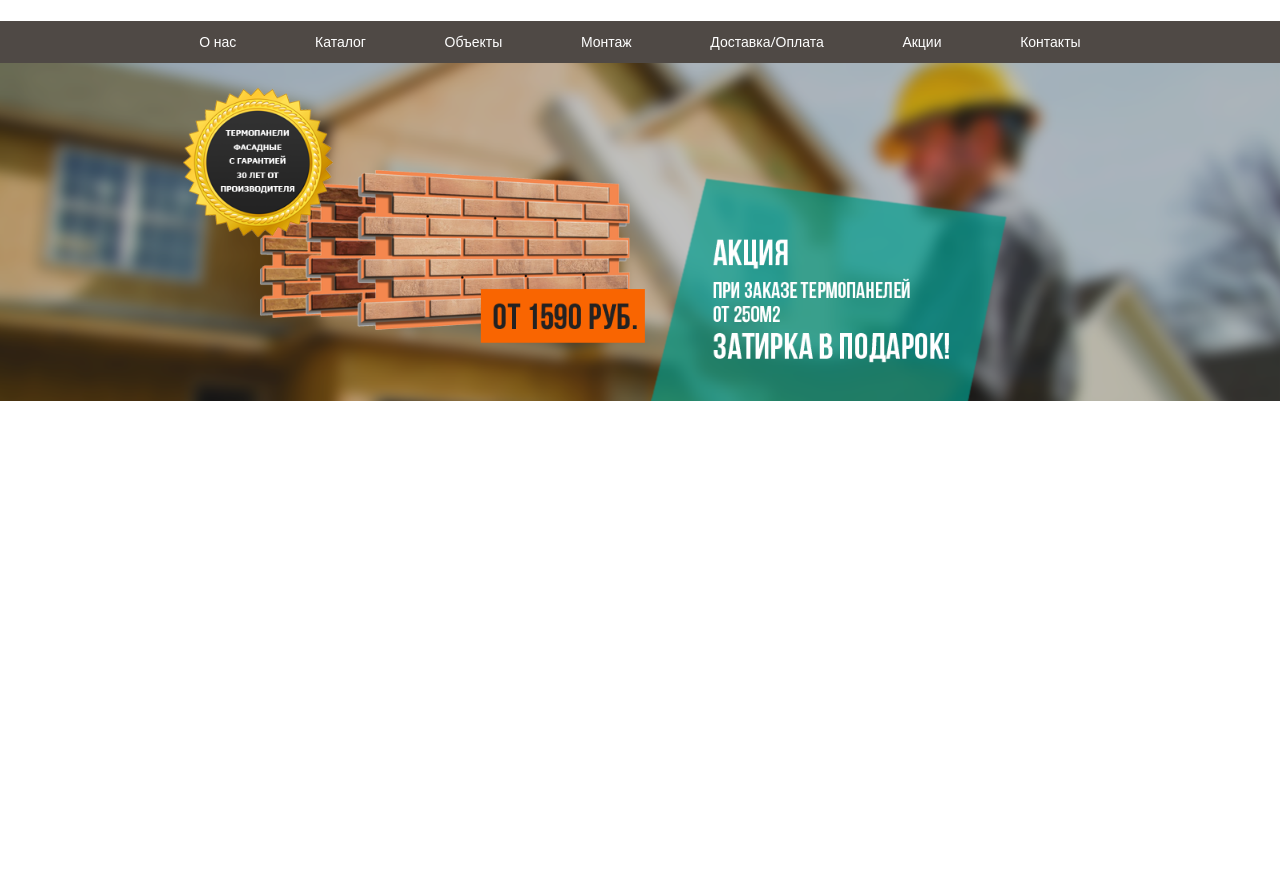
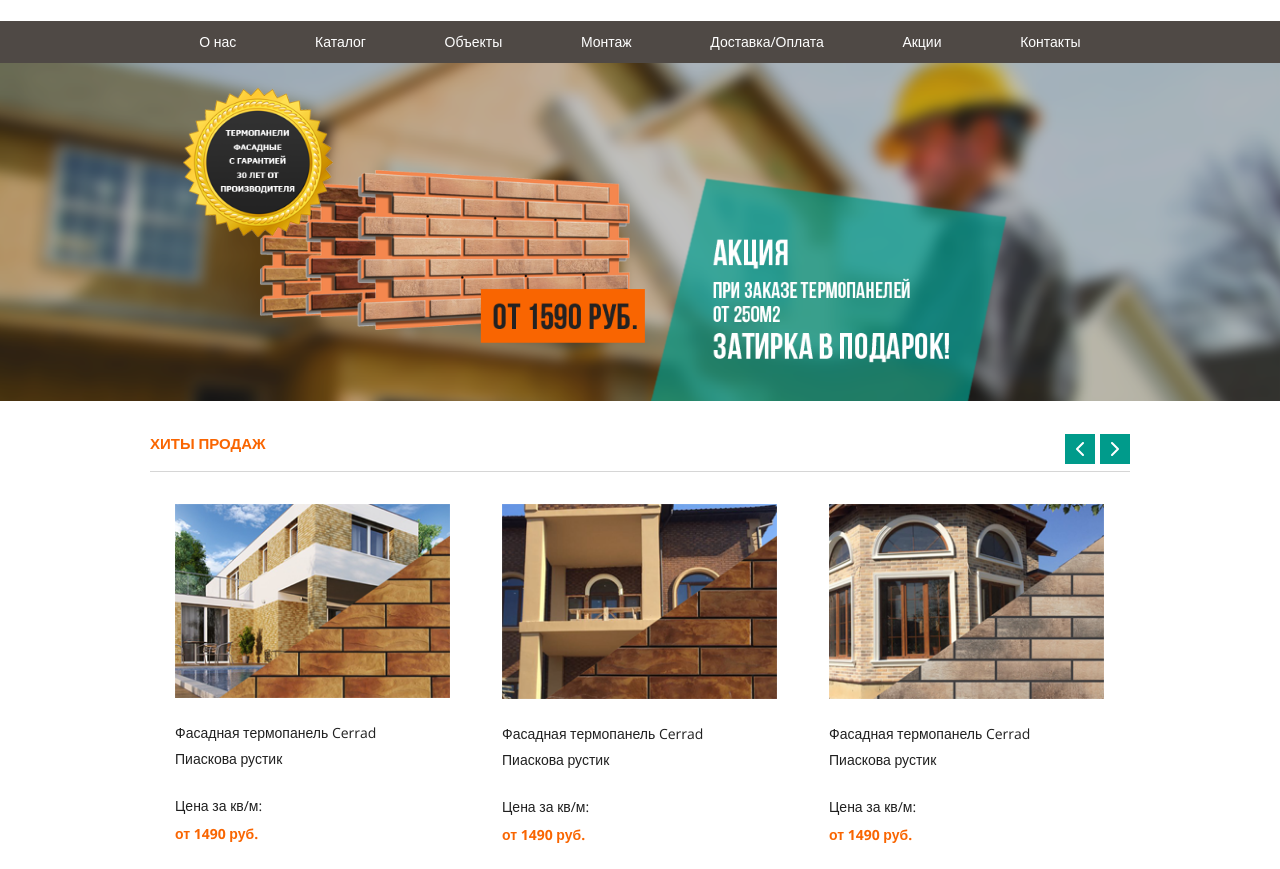
Before and after one commit to IvanFesenko/bogorodstroy, a plain HTML site: page index.html in a window 1280 px wide. Shown: the part 112-981 px from the top of the page. Before the commit the page ends 800 px from the top, so only its background shows below. Drawn offline with nearby package versions, Linux system fonts and the light colour scheme.

Commit message:
hits section added

```diff
--- a/css/style.css
+++ b/css/style.css
@@ -2,7 +2,7 @@
 font-family: 'Open Sans', sans-serif; */
 
 body {
-  font-family: var(--main-font);
+  font-family: "Open Sans", sans-serif;
 }
 
 html {
@@ -67,10 +67,6 @@ html {
   font-size: 14px;
   color: #fff;
 }
-/*
-.banner {
-  display: flex;
-} */
 
 .relative {
   position: relative;
@@ -114,3 +110,76 @@ html {
   color: #009b8b;
   text-decoration: dotted;
 }
+
+.section-title {
+  font-size: 15px;
+  font-weight: 700;
+  text-transform: uppercase;
+  color: #f96501;
+  margin-bottom: 32px;
+  border-bottom: 1px solid #d6d6d6;
+  padding-bottom: 18px;
+}
+
+.trade-hits {
+  padding-top: 30px;
+  padding-bottom: 20px;
+}
+
+.trade-hits__list-item {
+  max-width: 300px;
+  padding-left: 25px;
+}
+
+.trade-hits__list .slick-arrow {
+  position: absolute;
+  z-index: 5;
+  right: 0px;
+  top: -70px;
+  width: 30px;
+  height: 30px;
+  background-color: #009b8b;
+  background-repeat: no-repeat;
+  background-position: center;
+  font-size: 0;
+  border: none;
+  cursor: pointer;
+}
+
+/* Стрелка влево */
+.trade-hits__list .slick-arrow.slick-prev {
+  background-image: url(../img/hits-slider/sl-arrow_l.svg);
+  right: 35px;
+}
+/* Стрелка вправо */
+.trade-hits__list .slick-arrow.slick-next {
+  background-image: url(../img/hits-slider/sl-arrow_r.svg);
+}
+
+.trade-hits__list-item--img {
+  margin-bottom: 22px;
+}
+
+.trade-hits__list-item--title {
+  font-size: 14px;
+  font-weight: 400;
+  color: #202020;
+  line-height: 26px;
+  margin-bottom: 20px;
+}
+
+.trade-hits__list-item--title span {
+  display: block;
+}
+
+.trade-hits__list-item--price {
+  font-size: 14px;
+  color: #202020;
+  line-height: 28px;
+}
+
+.trade-hits__list-item--price span {
+  display: block;
+  font-weight: 700;
+  color: #f96501;
+}
--- a/index.html
+++ b/index.html
@@ -74,19 +74,117 @@
           </ul>
         </div>
       </nav>
-    </header>
-
       <ul class="header__slider">
         <li class="header__slider-item">
-        <img src="./img/header-slider/slide1.webp" alt="1" />
+          <img src="./img/header-slider/slide1.webp" alt="" />
         </li>
         <li class="header__slider-item">
-        <img src="./img/header-slider/slide2.webp" alt="2" />
+          <img src="./img/header-slider/slide2.webp" alt="" />
         </li>
         <li class="header__slider-item">
-        <img src="./img/header-slider/slide3.webp" alt="N" />
+          <img src="./img/header-slider/slide3.webp" alt="" />
         </li>
       </ul>
+    </header>
+    <main class="main-content">
+      <div class="container">
+        <section class="trade-hits">
+          <h2 class="section-title">ХИТЫ ПРОДАЖ</h2>
+          <ul class="trade-hits__list">
+            <li class="trade-hits__list-item">
+              <img
+                src="./img/hits-slider/slide1.webp"
+                alt=""
+                class="trade-hits__list-item--img"
+                width="285"
+                height="202"
+              />
+              <h3 class="trade-hits__list-item--title">
+                Фасадная термопанель Cerrad <span> Пиаскова рустик</span>
+              </h3>
+              <p class="trade-hits__list-item--price">
+                Цена за кв/м: <span> от 1490 руб.</span>
+              </p>
+            </li>
+            <li class="trade-hits__list-item">
+              <img
+                src="./img/hits-slider/slide2.webp"
+                alt=""
+                class="trade-hits__list-item--img"
+                width="285"
+                height="202"
+              />
+              <h3 class="trade-hits__list-item--title">
+                Фасадная термопанель Cerrad <span> Пиаскова рустик</span>
+              </h3>
+              <p class="trade-hits__list-item--price">
+                Цена за кв/м: <span> от 1490 руб.</span>
+              </p>
+            </li>
+            <li class="trade-hits__list-item">
+              <img
+                src="./img/hits-slider/slide3.webp"
+                alt=""
+                class="trade-hits__list-item--img"
+                width="285"
+                height="202"
+              />
+              <h3 class="trade-hits__list-item--title">
+                Фасадная термопанель Cerrad <span> Пиаскова рустик</span>
+              </h3>
+              <p class="trade-hits__list-item--price">
+                Цена за кв/м: <span> от 1490 руб.</span>
+              </p>
+            </li>
+            <li class="trade-hits__list-item">
+              <img
+                src="./img/hits-slider/slide4.webp"
+                alt=""
+                class="trade-hits__list-item--img"
+                width="285"
+                height="202"
+              />
+              <h3 class="trade-hits__list-item--title">
+                Фасадная термопанель Cerrad <span> Пиаскова рустик</span>
+              </h3>
+              <p class="trade-hits__list-item--price">
+                Цена за кв/м: <span> от 1490 руб.</span>
+              </p>
+            </li>
+            <li class="trade-hits__list-item">
+              <img
+                src="./img/hits-slider/slide5.webp"
+                alt=""
+                class="trade-hits__list-item--img"
+                width="285"
+                height="202"
+              />
+              <h3 class="trade-hits__list-item--title">
+                Фасадная термопанель Cerrad <span> Пиаскова рустик</span>
+              </h3>
+              <p class="trade-hits__list-item--price">
+                Цена за кв/м: <span> от 1490 руб.</span>
+              </p>
+            </li>
+            <li class="trade-hits__list-item">
+              <img
+                src="./img/hits-slider/slide6.webp"
+                alt=""
+                class="trade-hits__list-item--img"
+                width="285"
+                height="202"
+              />
+              <h3 class="trade-hits__list-item--title">
+                Фасадная термопанель Cerrad <span> Пиаскова рустик</span>
+              </h3>
+              <p class="trade-hits__list-item--price">
+                Цена за кв/м: <span> от 1490 руб.</span>
+              </p>
+            </li>
+          </ul>
+        </section>
+      </div>
+    </main>
 
     <script
       type="text/javascript"
--- a/js/script.js
+++ b/js/script.js
@@ -6,4 +6,10 @@ $(document).ready(function () {
     dots: false,
     arrows: false,
   });
+  $(".trade-hits__list").slick({
+    infinite: true,
+    dots: false,
+    arrows: true,
+    slidesToShow: 3,
+  });
 });
```
Also changed, not shown: img/hits-slider/sl-arrow_l.svg (added), img/hits-slider/sl-arrow_r.svg (added), img/hits-slider/slide1.webp (added), img/hits-slider/slide2.webp (added), img/hits-slider/slide3.webp (added), img/hits-slider/slide4.webp (added), img/hits-slider/slide5.webp (added), img/hits-slider/slide6.webp (added), 1 other file. Lines whose indentation alone changed are shown as unchanged.
